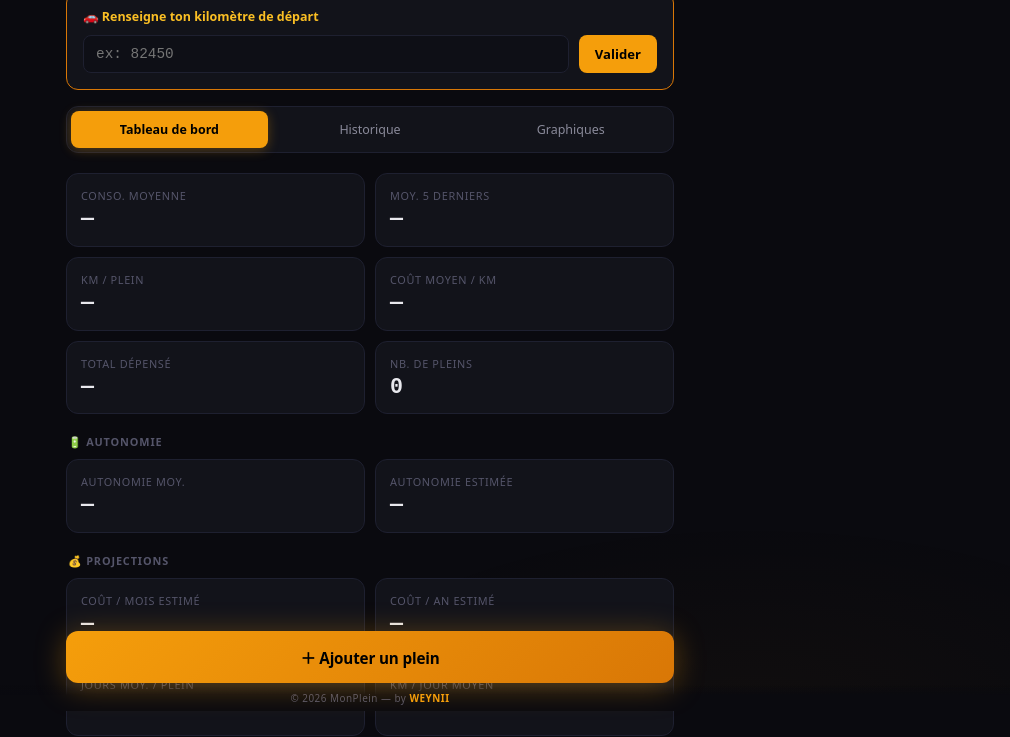
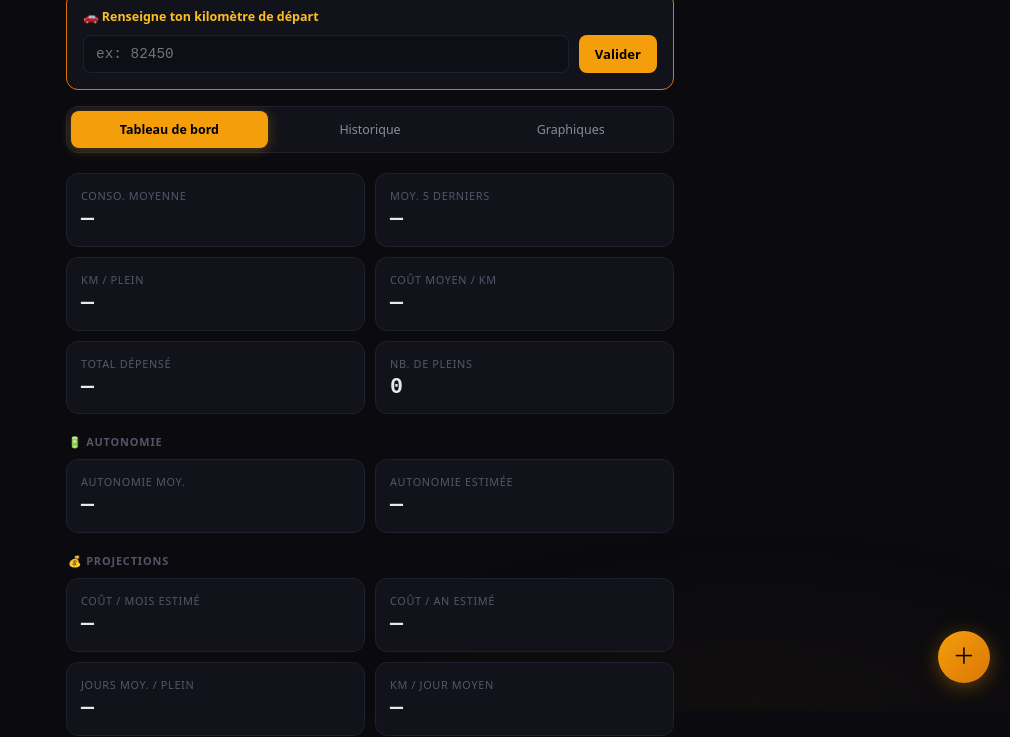
Before and after one commit to app-WEYNII/tracker-essence, a plain HTML site: page index.html in a window 1280 px wide. Shown: the part 89-826 px from the top of the page, without its empty margins (270-1280 px from the left). Drawn offline with nearby package versions, Linux system fonts and the light colour scheme.

Commit message:
Update index.html

```diff
--- a/index.html
+++ b/index.html
@@ -32,10 +32,10 @@
 @import url('https://fonts.googleapis.com/css2?family=DM+Sans:opsz,wght@9..40,300;9..40,400;9..40,500;9..40,600;9..40,700&family=JetBrains+Mono:wght@400;500;600&display=swap');
 
 html{font-size:16px;-webkit-tap-highlight-color:transparent}
-body{font-family:var(--font-display);background:var(--bg-deep);color:var(--text-primary);min-height:100dvh;overflow-x:hidden;-webkit-font-smoothing:antialiased}
+body{font-family:var(--font-display);background:var(--bg-deep);color:var(--text-primary);min-height:100dvh;overflow-x:hidden;-webkit-font-smoothing:antialiased;display:flex;flex-direction:column}
 body::before{content:'';position:fixed;inset:0;background:radial-gradient(ellipse 80% 50% at 50% -20%,rgba(245,158,11,0.06),transparent 70%),radial-gradient(ellipse 60% 40% at 80% 100%,rgba(245,158,11,0.03),transparent 60%);pointer-events:none;z-index:0}
 
-.app{position:relative;z-index:1;max-width:640px;margin:0 auto;padding:0 16px 180px}
+.app{position:relative;z-index:1;max-width:640px;margin:0 auto;padding:0 16px 40px;flex:1;width:100%}
 
 /* ============================================
    HEADER
@@ -165,17 +165,18 @@ body::before{content:'';position:fixed;inset:0;background:radial-gradient(ellips
 .chart-wrap canvas{width:100%!important;height:100%!important}
 
 /* ============================================
-   FAB
+   FOOTER COPYRIGHT — toujours fixe en bas
    ============================================ */
-.fab{position:fixed;bottom:28px;left:50%;transform:translateX(-50%);max-width:608px;width:calc(100% - 32px);padding:15px;border:none;border-radius:var(--radius-md);background:linear-gradient(135deg,var(--amber-500),var(--amber-600));color:#000;font-family:var(--font-display);font-size:0.95rem;font-weight:700;cursor:pointer;z-index:50;box-shadow:0 4px 30px rgba(245,158,11,0.35);transition:all 0.25s;letter-spacing:-0.01em}
-.fab:hover{box-shadow:0 4px 40px rgba(245,158,11,0.5);transform:translateX(-50%) translateY(-1px)}
-.fab:active{transform:translateX(-50%) scale(0.98)}
+.footer-copyright{text-align:center;padding:10px 0;font-size:0.6rem;color:var(--text-muted);letter-spacing:0.04em;background:var(--bg-deep);z-index:60;width:100%;flex-shrink:0}
+.footer-copyright strong{color:var(--amber-500);font-weight:600}
 
 /* ============================================
-   FOOTER
+   FAB — petit bouton rond discret
    ============================================ */
-.footer-copyright{position:fixed;bottom:0;left:0;right:0;text-align:center;padding:6px 0;font-size:0.62rem;color:var(--text-muted);letter-spacing:0.05em;background:linear-gradient(to top,var(--bg-deep) 60%,transparent);z-index:49;pointer-events:none}
-.footer-copyright strong{color:var(--amber-500);font-weight:600}
+.fab{position:fixed;bottom:28px;right:20px;width:52px;height:52px;border:none;border-radius:50%;background:linear-gradient(135deg,var(--amber-500),var(--amber-600));color:#000;font-size:1.4rem;line-height:1;cursor:pointer;z-index:55;box-shadow:0 4px 20px rgba(245,158,11,0.35);transition:all 0.25s;display:flex;align-items:center;justify-content:center}
+.fab:hover{box-shadow:0 4px 30px rgba(245,158,11,0.5);transform:translateY(-2px) scale(1.05)}
+.fab:active{transform:scale(0.92)}
+.fab.hidden{opacity:0;pointer-events:none;transform:translateY(10px) scale(0.8)}
 
 /* ============================================
    MODAL
@@ -380,8 +381,8 @@ body::before{content:'';position:fixed;inset:0;background:radial-gradient(ellips
   </div>
 </div>
 
-<!-- FAB -->
-<button class="fab" onclick="openModal()">＋ Ajouter un plein</button>
+<!-- FAB — visible uniquement sur le tableau de bord -->
+<button class="fab" id="fab" onclick="openModal()">＋</button>
 <!-- COPYRIGHT -->
 <div class="footer-copyright">© 2026 MonPlein — by <strong>WEYNII</strong></div>
 
@@ -536,6 +537,9 @@ document.querySelectorAll('.tab').forEach(function(t) {
     t.classList.add('active');
     document.getElementById('sec-' + t.dataset.tab).classList.add('active');
     if (t.dataset.tab === 'charts') renderCharts();
+    // FAB visible uniquement sur le tableau de bord
+    var fab = document.getElementById('fab');
+    if (fab) fab.classList.toggle('hidden', t.dataset.tab !== 'dashboard');
   });
 });
 
```
